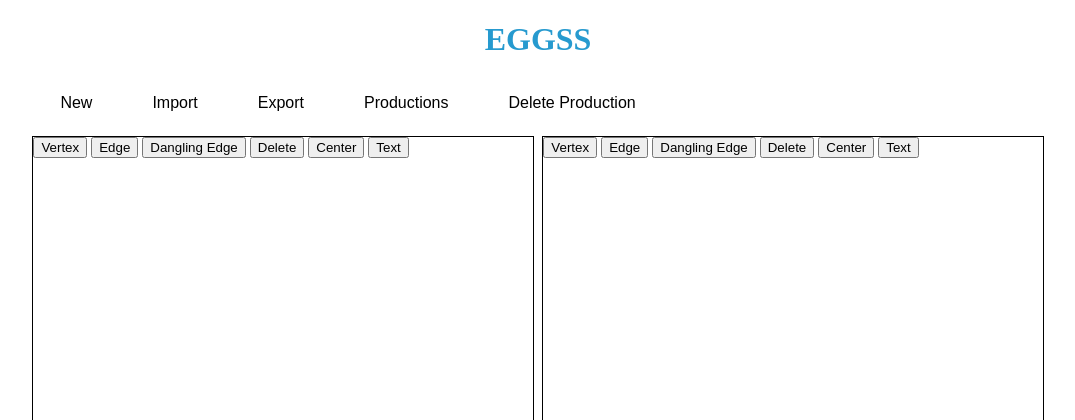
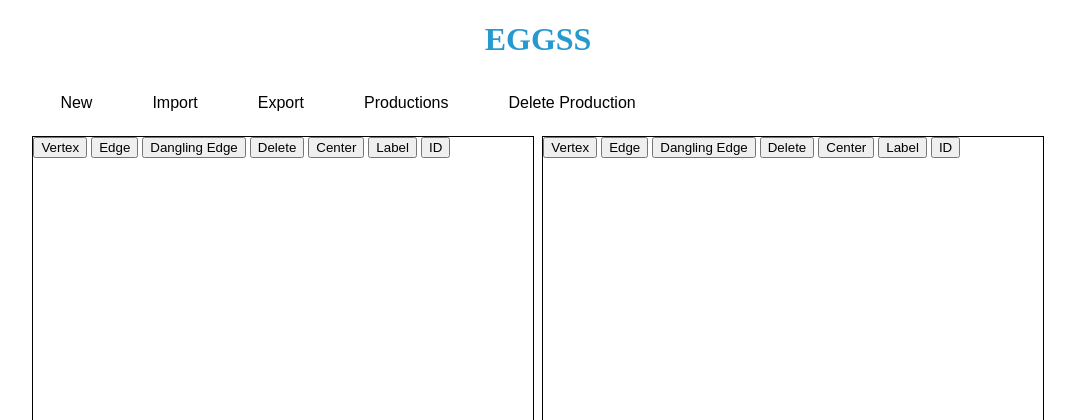
Before and after one commit to SpencerArnold2/EGGView, a Flask app: page / in a window 1280 px wide; the page is wider, and only the part inside the window is pictured. Shown: the top 420 px of that part, without its empty margins (102-1177 px from the left). Run offline with Flask 2, Linux system fonts and the light colour scheme; some libraries are stand-ins or nearby versions.

Commit message:
Changed labels and ids

```diff
--- a/static/js/Canvas.js
+++ b/static/js/Canvas.js
@@ -50,6 +50,25 @@ function addTextRight() {
         edge.data("label", newLabel);
         cy_right.removeListener('tap');
         document.getElementById("label-input_right").className = "hidden-input";
+    });
+}
+
+function addIDLeft(){
+    document.getElementById("label-input_left").className = "show-text";
+    var newLabel;
+    cy_left.on('tap', 'node', function (evt) {
+        var node = evt.target;
+        newLabel = document.getElementById("label-input_left").value;
+        node.data("_id", newLabel);
+        cy_left.removeListener('tap');
+        document.getElementById("label-input_left").className = "hidden-input";
+    });
+    cy_left.on('tap', 'edge', function (evt) {
+        var edge = evt.target;
+        newLabel = document.getElementById("label-input_left").value;
+        edge.data("_id", newLabel);
+        cy_left.removeListener('tap');
+        document.getElementById("label-input_left").className = "hidden-input";
     });
 }
 
@@ -365,36 +384,36 @@ function exportGML(){
     exportEdgesRight = [];
     for(var i =0; i<exportJSON["production"]["left"]["subgraph"].length; i++){
         if(exportJSON["production"]["left"]["subgraph"][i][0]=="nodes" && exportJSON["production"]["left"]["subgraph"][i][1][0]["type"]=="ellipse"){
-            exportNodesLeft.push("\t\t\t\tnode [ id " + exportJSON["production"]["left"]["subgraph"][i][1][0]["id"][1] + " label " + exportJSON["production"]["left"]["subgraph"][i][1][0]["label"] + " ] \n");
+            exportNodesLeft.push("\t\t\t\tnode [ id " + exportJSON["production"]["left"]["subgraph"][i][1][0]["_id"] + " label " + exportJSON["production"]["left"]["subgraph"][i][1][0]["label"] + " ] \n");
         }
         // if(exportJSON["production"]["left"]["subgraph"][i][0]=="nodes" && exportJSON["production"]["left"]["subgraph"][i][1][0]["type"]=="round-tag"){
         //     exportEdgesLeft.push("\t\t\t\tedge [ id " + exportJSON["production"]["left"]["subgraph"][i][1][0]["id"][1] + " label " + exportJSON["production"]["left"]["subgraph"][i][1][0]["label"] + " ] \n");
         // }
         if(exportJSON["production"]["left"]["subgraph"][i][0]=="edges"){
             if(exportJSON["production"]["left"]["subgraph"][i][1][0]["source"][0]=="d"){
-                exportEdgesLeft.push("\t\t\t\tedge [ id " + exportJSON["production"]["left"]["subgraph"][i][1][0]["id"][1] + " target " + exportJSON["production"]["left"]["subgraph"][i][1][0]["target"][1] + " ] \n");
+                exportEdgesLeft.push("\t\t\t\tedge [ id " + exportJSON["production"]["left"]["subgraph"][i][1][0]["_id"] + " target " + exportJSON["production"]["left"]["subgraph"][i][1][0]["target"] + " ] \n");
             }
             else if (exportJSON["production"]["left"]["subgraph"][i][1][0]["target"][0]=="d"){
-                exportEdgesLeft.push("\t\t\t\tedge [ id " + exportJSON["production"]["left"]["subgraph"][i][1][0]["id"][1] + " source " + exportJSON["production"]["left"]["subgraph"][i][1][0]["source"][1] + " ] \n");
+                exportEdgesLeft.push("\t\t\t\tedge [ id " + exportJSON["production"]["left"]["subgraph"][i][1][0]["_id"] + " source " + exportJSON["production"]["left"]["subgraph"][i][1][0]["source"] + " ] \n");
             }
             else {
-                exportEdgesLeft.push("\t\t\t\tedge [ id " + exportJSON["production"]["left"]["subgraph"][i][1][0]["id"][1] + " source " + exportJSON["production"]["left"]["subgraph"][i][1][0]["source"][1] + " target " + exportJSON["production"]["left"]["subgraph"][i][1][0]["target"][1] + " ] \n");
+                exportEdgesLeft.push("\t\t\t\tedge [ id " + exportJSON["production"]["left"]["subgraph"][i][1][0]["_id"] + " source " + exportJSON["production"]["left"]["subgraph"][i][1][0]["source"] + " target " + exportJSON["production"]["left"]["subgraph"][i][1][0]["target"] + " ] \n");
             }
         }
     }
 
     for(var i =0; i<exportJSON["production"]["right"]["subgraph"].length; i++){
         if(exportJSON["production"]["right"]["subgraph"][i][0]=="nodes"  && exportJSON["production"]["right"]["subgraph"][i][1][0]["type"]=="ellipse"){
-            exportNodesRight.push("\t\t\t\tnode [ id " + exportJSON["production"]["right"]["subgraph"][i][1][0]["id"][1] + " label " + exportJSON["production"]["right"]["subgraph"][i][1][0]["label"] + " ] \n");
+            exportNodesRight.push("\t\t\t\tnode [ id " + exportJSON["production"]["right"]["subgraph"][i][1][0]["_id"] + " label " + exportJSON["production"]["right"]["subgraph"][i][1][0]["label"] + " ] \n");
         }
         if(exportJSON["production"]["right"]["subgraph"][i][1][0]["source"][0]=="d"){
-            exportEdgesRight.push("\t\t\t\tedge [ id " + exportJSON["production"]["right"]["subgraph"][i][1][0]["id"][1] + " target " + exportJSON["production"]["right"]["subgraph"][i][1][0]["target"][1] + " ] \n");
+            exportEdgesRight.push("\t\t\t\tedge [ id " + exportJSON["production"]["right"]["subgraph"][i][1][0]["_id"] + " target " + exportJSON["production"]["right"]["subgraph"][i][1][0]["target"] + " ] \n");
         }
         else if (exportJSON["production"]["right"]["subgraph"][i][1][0]["target"][0]=="d"){
-            exportEdgesRight.push("\t\t\t\tedge [ id " + exportJSON["production"]["right"]["subgraph"][i][1][0]["id"][1] + " source " + exportJSON["production"]["right"]["subgraph"][i][1][0]["source"][1] + " ] \n");
+            exportEdgesRight.push("\t\t\t\tedge [ id " + exportJSON["production"]["right"]["subgraph"][i][1][0]["_id"] + " source " + exportJSON["production"]["right"]["subgraph"][i][1][0]["source"] + " ] \n");
         }
         else {
-            exportEdgesRight.push("\t\t\t\tedge [ id " + exportJSON["production"]["right"]["subgraph"][i][1][0]["id"][1] + " source " + exportJSON["production"]["right"]["subgraph"][i][1][0]["source"][1] + " target " + exportJSON["production"]["right"]["subgraph"][i][1][0]["target"][1] + " ] \n");
+            exportEdgesRight.push("\t\t\t\tedge [ id " + exportJSON["production"]["right"]["subgraph"][i][1][0]["_id"] + " source " + exportJSON["production"]["right"]["subgraph"][i][1][0]["source"] + " target " + exportJSON["production"]["right"]["subgraph"][i][1][0]["target"] + " ] \n");
         }
     }
 
--- a/static/js/Cytoscape.js
+++ b/static/js/Cytoscape.js
@@ -5,27 +5,27 @@ var right_eID, left_dvID, right_dvID;
 function addVertexLeft() {
 
     var eles = cy_left.add([
-        { group: 'nodes', data: { label: 'n' + left_vID, id: 'n' + left_vID++, type: "ellipse"}, position: { x: 100, y: 100 } }
+        { group: 'nodes', data: { label:"", id: left_vID++, type: "ellipse", _id: left_vID-1}, position: { x: 100, y: 100 } }
     ]);
 
 }
 
 function _addVertexLeft(id, label, newX, newY) {
     var eles = cy_left.add([
-        { group: 'nodes', data: { label: label, id: id, type: "ellipse"}, position: { x: newX, y: newY } }
+        { group: 'nodes', data: { label: label, id: id, type: "ellipse", _id: id}, position: { x: newX, y: newY } }
     ]);
     left_vID++;
 }
 function addVertexRight() {
 
     var eles = cy_right.add([
-        { group: 'nodes', data: { label: 'n' + right_vID, id: 'n' + right_vID++, type: "ellipse"}, position: { x: 100, y: 100 } }
+        { group: 'nodes', data: { label:"", id: right_vID++, type: "ellipse", _id: right_vID-1}, position: { x: 100, y: 100 } }
     ]);
 
 }
 function _addVertexRight(id, label, newX, newY) {
     var eles = cy_right.add([
-        { group: 'nodes', data: { label: label, id: id, type: "ellipse"}, position: { x: newX, y: newY } }
+        { group: 'nodes', data: { label: label, id: id, type: "ellipse", _id: id}, position: { x: newX, y: newY } }
     ]);
     right_vID++;
 }
@@ -33,27 +33,27 @@ function _addVertexRight(id, label, newX, newY) {
 function addDEdgeLeft() {
 
     var eles = cy_left.add([
-        { group: 'nodes', data: { label: 'dv' + left_dvID, id: 'dv' + left_dvID++, type: "round-tag"}, position: { x: 100, y: 100 } }
+        { group: 'nodes', data: { label: '', id: 'dv' + left_dvID++, type: "round-tag", _id: left_dvID-1}, position: { x: 100, y: 100 } }
     ]);
 
 }
 
 function _addDEdgeLeft(id, label, newX, newY) {
     var eles = cy_left.add([
-        { group: 'nodes', data: { label: label, id: id, type: "round-tag"}, position: { x: newX, y: newY } }
+        { group: 'nodes', data: { label: label, id: id, type: "round-tag", _id: id}, position: { x: newX, y: newY } }
     ]);
     left_dvID++;
 }
 function addDEdgeRight() {
 
     var eles = cy_right.add([
-        { group: 'nodes', data: { label: 'dv' + right_dvID, id: 'dv' + right_dvID++, type: "round-tag"}, position: { x: 100, y: 100 } }
+        { group: 'nodes', data: { label: '', id: 'dv' + right_dvID++, type: "round-tag", _id: right_dvID-1}, position: { x: 100, y: 100 } }
     ]);
 
 }
 function _addDEdgeRight(id, label, newX, newY) {
     var eles = cy_right.add([
-        { group: 'nodes', data: { label: label, id: id, type: "round-tag"}, position: { x: newX, y: newY } }
+        { group: 'nodes', data: { label: label, id: id, type: "round-tag", _id: id}, position: { x: newX, y: newY } }
     ]);
     right_dvID++;
 }
@@ -72,7 +72,7 @@ function addEdgeLeft() {
         }
         if (node1 != null && node2 != null) {
             var eles = cy_left.add([
-                { group: 'edges', data: { label: '', id: 'e' + left_eID++, source: node1, target: node2 } }
+                { group: 'edges', data: { label: '', id:'e' +left_eID++, source: node1, target: node2, _id: left_eID-1 } }
             ]);
             node1 = null;
             node2 = null;
@@ -93,7 +93,7 @@ function addEdgeRight() {
         }
         if (node1 != null && node2 != null) {
             var eles = cy_right.add([
-                { group: 'edges', data: { label: '', id: 'e' + right_eID++, source: node1, target: node2 } }
+                { group: 'edges', data: { label: '', id:'e' + right_eID++, source: node1, target: node2, _id: right_eID-1 } }
             ]);
             node1 = null;
             node2 = null;
@@ -156,12 +156,12 @@ function _newDirected(direction) { // USED FOR BUTTON
     productions = [];
     setCurrentProduction(0);
     $("[id*='dropdown_pro']").remove();
-    left_vID = 0;
-    right_vID = 0;
-    left_dvID = 0;
-    right_dvID = 0;
-    left_eID = 0;
-    right_eID = 0;
+    left_vID = 1;
+    right_vID = 1;
+    left_dvID = 1;
+    right_dvID = 1;
+    left_eID = 1;
+    right_eID = 1;
     if(direction=="left"){
         con = document.getElementById('cy_left');
         cy_left = cytoscape({
@@ -242,12 +242,12 @@ function _newDirected(direction) { // USED FOR BUTTON
 
 function newDirected(direction) { // creates new cytoscape for directed graphs
     // cy.destroy();
-    left_vID = 0;
-    right_vID = 0;
-    left_dvID = 0;
-    right_dvID = 0;
-    left_eID = 0;
-    right_eID = 0;
+    left_vID = 1;
+    right_vID = 1;
+    left_dvID = 1;
+    right_dvID = 1;
+    left_eID = 1;
+    right_eID = 1;
     if(direction=="left"){
         con = document.getElementById('cy_left');
         cy_left = cytoscape({
@@ -329,8 +329,8 @@ function _newUndirected(direction) { // creates new cytoscape for undirected gra
     productions = [];
     currentProduction = 0;
     $("[id*='dropdown_pro']").remove();
-    vID = 0;
-    eID = 0;
+    vID = 1;
+    eID = 1;
     if(direction=="left"){
         con = document.getElementById('cy_left');
         cy_left = cytoscape({
@@ -410,8 +410,8 @@ function _newUndirected(direction) { // creates new cytoscape for undirected gra
 }
 
 function newUndirected(direction) { // creates new cytoscape for undirected graphs
-    vID = 0;
-    eID = 0;
+    vID = 1;
+    eID = 1;
     if(direction=="left"){
         con = document.getElementById('cy_left');
         cy_left = cytoscape({
--- a/templates/index.html
+++ b/templates/index.html
@@ -54,7 +54,8 @@
                 <button onclick="addDEdgeLeft()"><i class="new_dedge"></i>Dangling Edge</button>
                 <button onclick="deleteLeft()"><i class="new_uedge"></i>Delete</button>
                 <button onclick="cy_left.center()"><i class="new_center"></i>Center</button>
-                <button onclick="addTextLeft()"><i class="new_text"></i>Text</button>
+                <button onclick="addTextLeft()"><i class="new_text"></i>Label</button>
+                <button onclick="addIDLeft()"><i class="new_text"></i>ID</button>
                 <input type="text" id="label-input_left" class="hidden-input">
             </div>
             <div class = "left" id="cy_left">
@@ -70,7 +71,8 @@
                 <!-- <button onclick="addEdgeRight()"><i class="new_uedge"></i>Undirected Edge</button> -->
                 <button onclick="deleteRight()"><i class="new_uedge"></i>Delete</button>
                 <button onclick="cy_right.center()"><i class="new_uedge"></i>Center</button>
-                <button onclick="addTextRight()"><i class="new_text"></i>Text</button>
+                <button onclick="addTextRight()"><i class="new_text"></i>Label</button>
+                <button onclick="addIDRight()"><i class="new_text"></i>ID</button>
                 <input type="text" id="label-input_right" class="hidden-input">
             </div>
             <div class = "right" id="cy_right">
```
